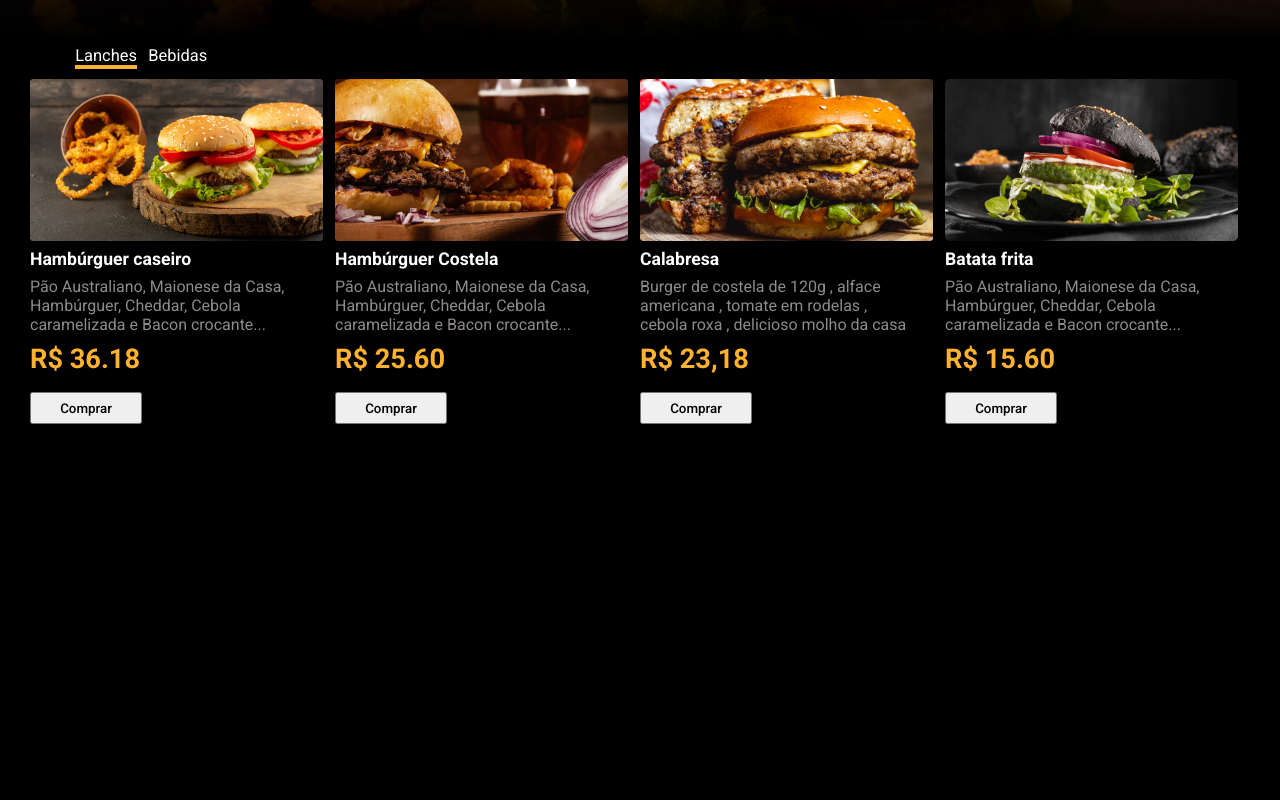
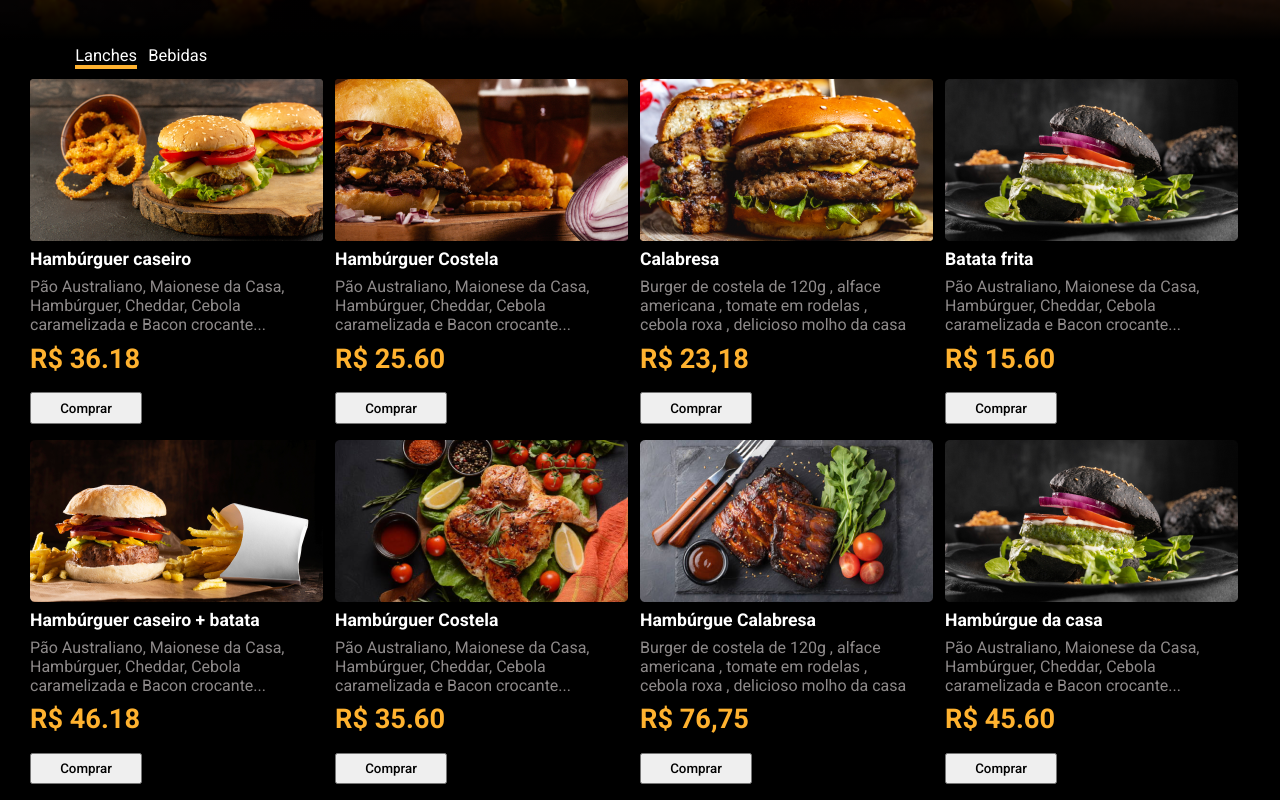
Before and after one commit to Cesarkrautiuk/hamburger-Reactjs, a React (Create React App) app: page / in a window 1280 px wide. Shown: the part 255-1055 px from the top of the page. Before the commit the page ends 800 px from the top, so only its background shows below. Built offline with nearby package versions, Linux system fonts and the light colour scheme; a web font is replaced by a local one.

Commit message:
Header
adjustment scroll

```diff
--- a/src/banco/estaComPressa.ts
+++ b/src/banco/estaComPressa.ts
@@ -49,6 +49,38 @@ export const lista: ListaType[] = [
     price: "R$ 15.60",
     img: `${burger6}`,
     id: "14545dsdsad45487fdsfdssfffffe98ee",
+  },
+  {
+    title: "Hambúrguer caseiro + batata",
+    drecription:
+      " Pão Australiano, Maionese da Casa, Hambúrguer, Cheddar, Cebola caramelizada e Bacon crocante...",
+    price: "R$ 46.18",
+    img: `${burger7}`,
+    id: "14545dsdsad45487fdsfds",
+  },
+  {
+    title: "Hambúrguer Costela",
+    drecription:
+      " Pão Australiano, Maionese da Casa, Hambúrguer, Cheddar, Cebola caramelizada e Bacon crocante...",
+    price: "R$ 35.60",
+    img: `${burger8}`,
+    id: "14545dsdsad45487fdsefdsfffffeee",
+  },
+  {
+    title: "Hambúrgue Calabresa",
+    drecription:
+      " Burger de costela de 120g , alface americana , tomate em rodelas , cebola roxa , delicioso molho da casa",
+    price: "R$ 76,75",
+    img: `${burger9}`,
+    id: "14545dsdsad45487fdsmfdsfffffeee",
+  },
+  {
+    title: "Hambúrgue da casa",
+    drecription:
+      " Pão Australiano, Maionese da Casa, Hambúrguer, Cheddar, Cebola caramelizada e Bacon crocante...",
+    price: "R$ 45.60",
+    img: `${burger10}`,
+    id: "14545dsdsad45487fdsfdqsfffffeee",
   },
 ];
 
--- a/src/component/header/index.tsx
+++ b/src/component/header/index.tsx
@@ -5,6 +5,7 @@ import { HTMLAttributes } from "react";
 import { useShoppingCart } from "../../hooks/useShoppingCart";
 type Props = HTMLAttributes<HTMLHeadElement> & {
   border: boolean;
+  scroll?: boolean;
 };
 export function Header({ border, ...rest }: Props) {
   const { shopping } = useShoppingCart();
--- a/src/component/header/styled.ts
+++ b/src/component/header/styled.ts
@@ -1,16 +1,18 @@
 import styled, { css } from "styled-components";
 type propsHeader = {
   border: boolean;
+  scroll?: boolean;
 };
 export const Menu = styled.header<propsHeader>`
-  background: transparent;
+  background: ${(propsHeader) =>
+    propsHeader.scroll ? "#000000" : "transparent"};
   height: 60px;
   width: 100%;
   display: flex;
   align-items: center;
   justify-content: space-between;
   gap: 0.5em;
-  position: sticky;
+  position: fixed;
   top: 0;
   border-bottom: 1px solid transparent;
   ${(props) =>
--- a/src/component/itemBoxCard/styled.ts
+++ b/src/component/itemBoxCard/styled.ts
@@ -3,6 +3,7 @@ export const Content = styled.div`
   color: #fff;
   display: flex;
   flex-direction: column;
+  margin-bottom: 1rem;
   @media (max-width: 768px) {
     margin-bottom: 1.3rem;
   }
--- a/src/page/Home/index.tsx
+++ b/src/page/Home/index.tsx
@@ -1,4 +1,3 @@
-import { GlobalStyle } from "../../styles/global";
 import ImgBurger from "../../asset/burger.png";
 import Onion from "../../asset/onion.png";
 import ImgFooter from "../../asset/imgFunter.png";
@@ -22,9 +21,11 @@ import { Item } from "../../component/itemBoxCard";
 import { useEffect, useState } from "react";
 export function Home() {
   const [herderBorber, setHerderBorber] = useState(false);
+  const [scroll, setScroll] = useState(false);
   useEffect(() => {
     const scrolListerner = () => {
       window.scrollY > 10 ? setHerderBorber(true) : setHerderBorber(false);
+      window.scrollY > 10 ? setScroll(true) : setScroll(false);
     };
     window.addEventListener("scroll", scrolListerner);
     return () => {
@@ -33,7 +34,7 @@ export function Home() {
   }, []);
   return (
     <>
-      <Header border={herderBorber} />
+      <Header scroll={scroll} border={herderBorber} />
       <Box>
         <Description>
           <h1>Hambúrguer caseiro</h1>
--- a/src/page/Menu/index.tsx
+++ b/src/page/Menu/index.tsx
@@ -3,13 +3,25 @@ import { CadBox } from "../../component/cadBox";
 import { Item } from "../../component/itemBoxCard";
 import { MenuTop, H1, Content, Nav, A } from "./styled";
 import { lista, listDrink } from "../../banco/estaComPressa";
-import { useCallback, useState } from "react";
+import { useEffect, useState } from "react";
 export function Menu() {
   const [typeProduct, SettypeProduct] = useState<string>("lanches");
+  const [herderBorber, setHerderBorber] = useState(false);
+  const [scroll, setScroll] = useState(false);
+  useEffect(() => {
+    const scrolListerner = () => {
+      window.scrollY > 10 ? setHerderBorber(true) : setHerderBorber(false);
+      window.scrollY > 10 ? setScroll(true) : setScroll(false);
+    };
+    window.addEventListener("scroll", scrolListerner);
+    return () => {
+      window.removeEventListener("scroll", scrolListerner);
+    };
+  }, []);
   return (
     <>
       <MenuTop>
-        <Header border={false} />
+        <Header scroll={scroll} border={herderBorber} />
         <H1>Cardápio</H1>
         <div />
       </MenuTop>
--- a/src/page/Menu/styled.ts
+++ b/src/page/Menu/styled.ts
@@ -1,16 +1,16 @@
-import { HtmlHTMLAttributes } from "react";
 import styled from "styled-components";
 import MenuImg from "../../asset/menu.png";
 export const MenuTop = styled.div`
   background: url(${MenuImg}) no-repeat;
   background-size: cover;
   background-position: center;
-  width: 100vw;
+  width: 100%;
   height: 37vh;
   color: white;
   display: flex;
   flex-direction: column;
   align-items: center;
+
   > div {
     width: inherit;
     height: inherit;
@@ -28,13 +28,15 @@ export const H1 = styled.h1`
   font-weight: 700;
   color: #ffb22f;
   font-size: 4.2rem;
-  margin-top: 1.3rem;
+  margin-top: 6.1rem;
   @media (max-width: 500px) {
     font-size: 3.3rem;
-    margin: 0;
+    margin-top: 4.1rem;
   }
 `;
 export const Content = styled.div`
+  width: 100%;
+
   h3 {
     display: none;
   }
```
